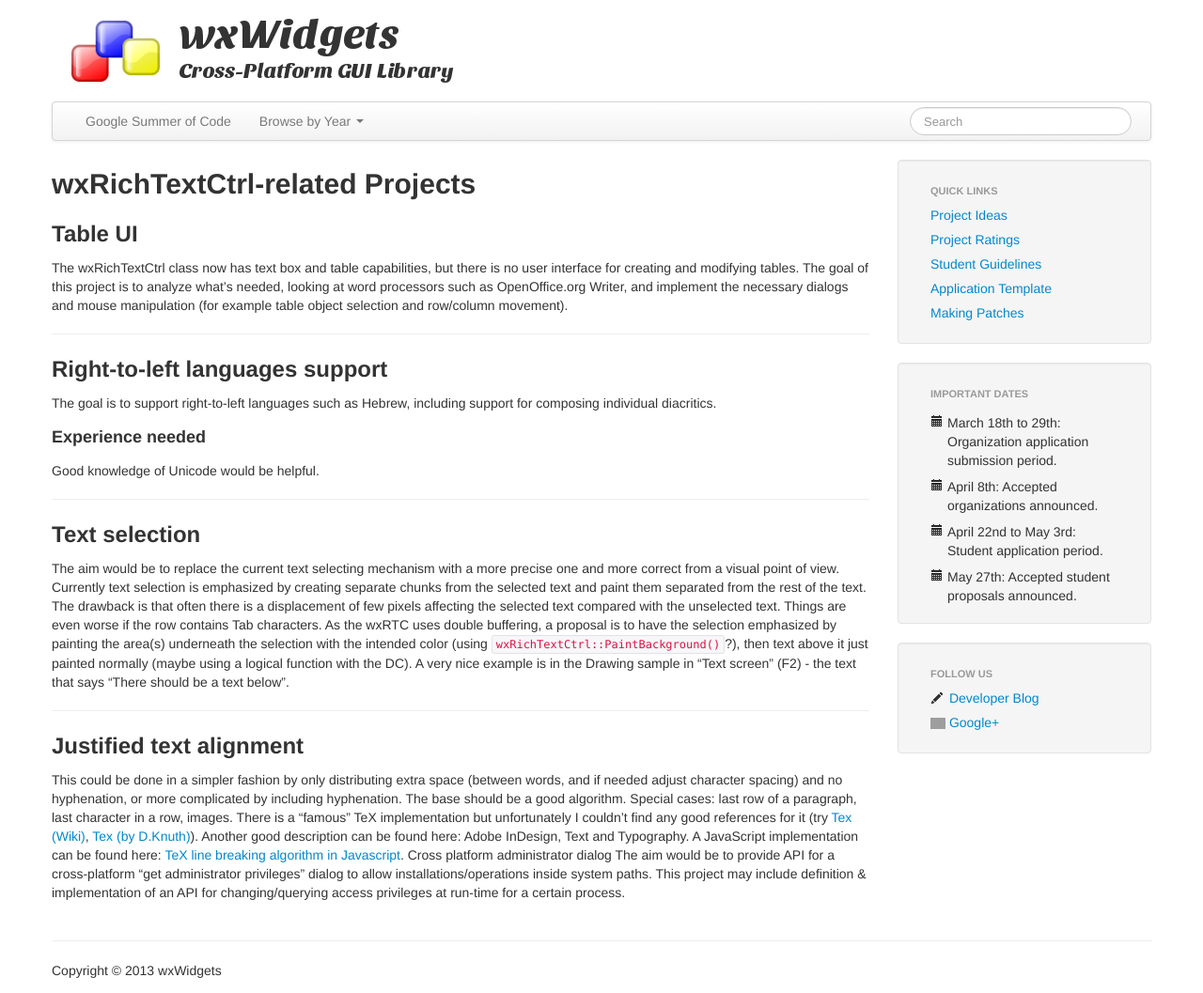
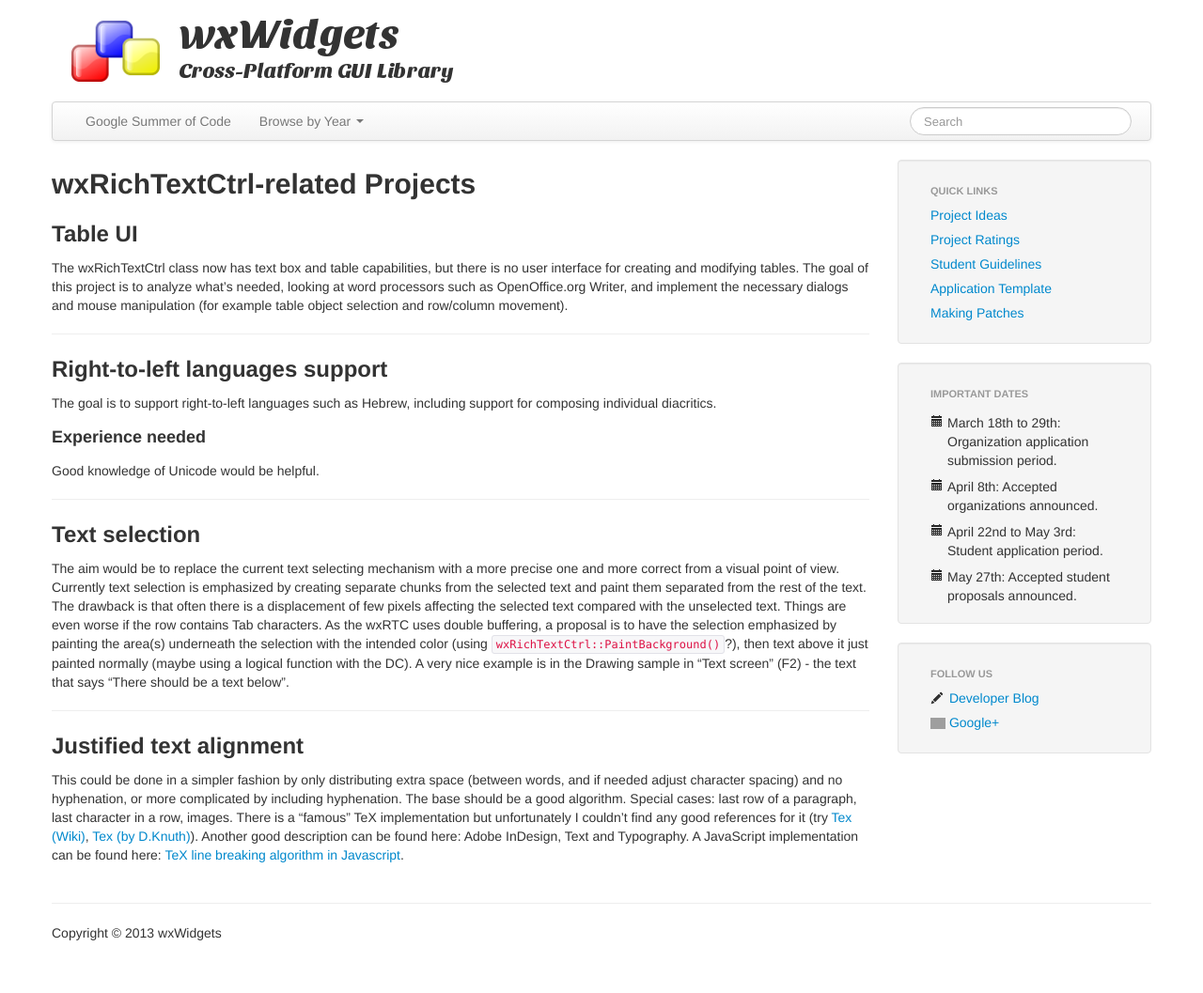
Before and after one commit to sjlamerton/gsoc-pages, a Jekyll site: the page built from projects/rtc/index.md, in a window 1280 px wide. Shown: the whole page at 94% size. Built offline with Jekyll 4.4.1, drawn with Linux system fonts in a browser that asks for light colours; nearby versions of some CDN libraries; Markdown is read by kramdown in place of the engine named in the settings; after the commit the page ends 1017 px from its top, so only the background shows below that; grey boxes are pictures that could not be loaded.

Commit message:
Remove "administrator password" project from wxRTC page.
It somehow got there accidentally.

```diff
--- a/projects/rtc/index.md
+++ b/projects/rtc/index.md
@@ -52,9 +52,4 @@
 [Tex (by D.Knuth)](http://tex.loria.fr/tex-source/tex-source.html)).
 Another good description can be found here: Adobe InDesign, Text and
 Typography. A JavaScript implementation can be found here: [TeX line breaking
-algorithm in Javascript](http://www.bramstein.com/projects/typeset/). Cross
-platform administrator dialog The aim would be to provide API for a
-cross-platform "get administrator privileges" dialog to allow
-installations/operations inside system paths. This project may include
-definition &amp; implementation of an API for changing/querying access
-privileges at run-time for a certain process.
+algorithm in Javascript](http://www.bramstein.com/projects/typeset/).
```
